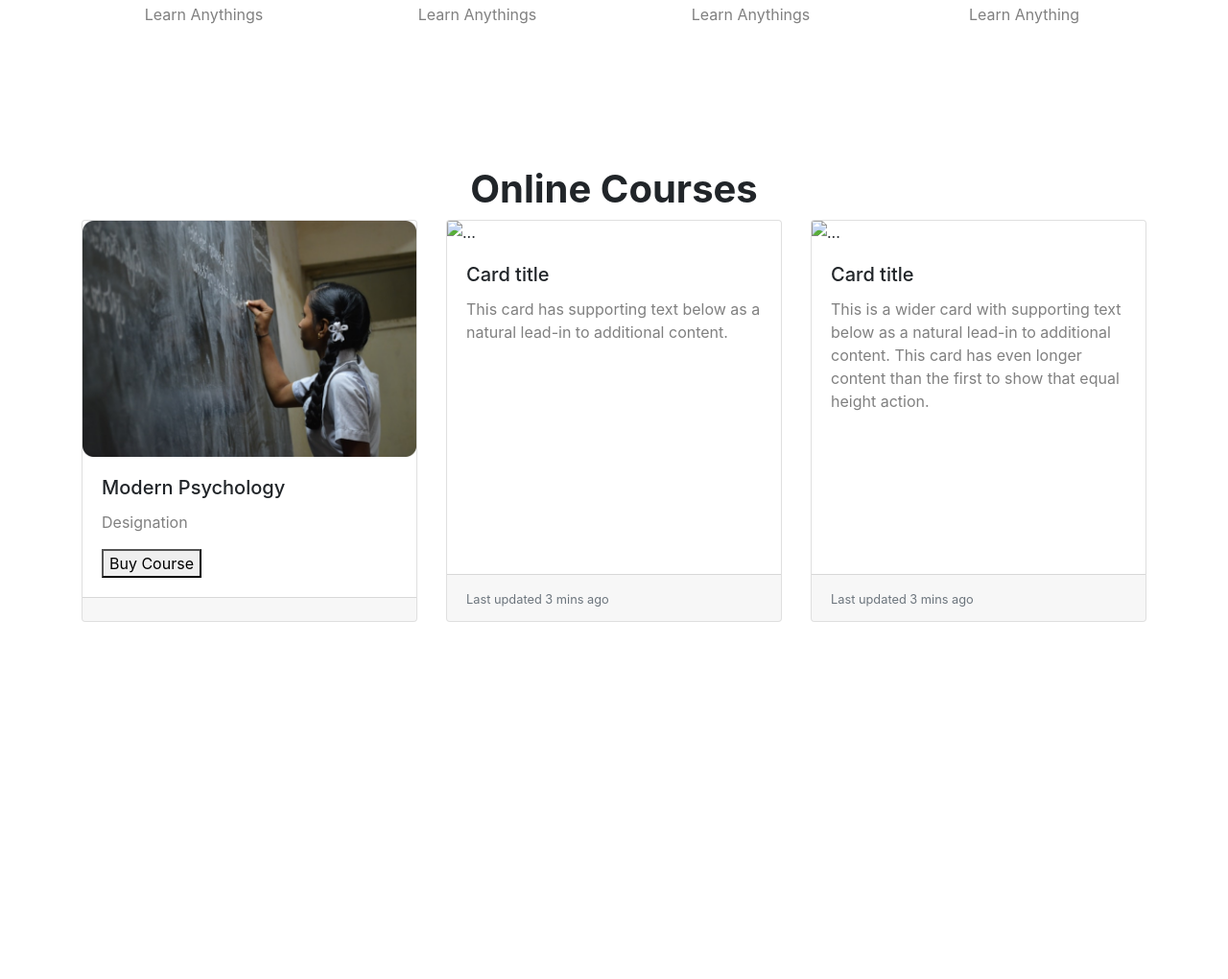
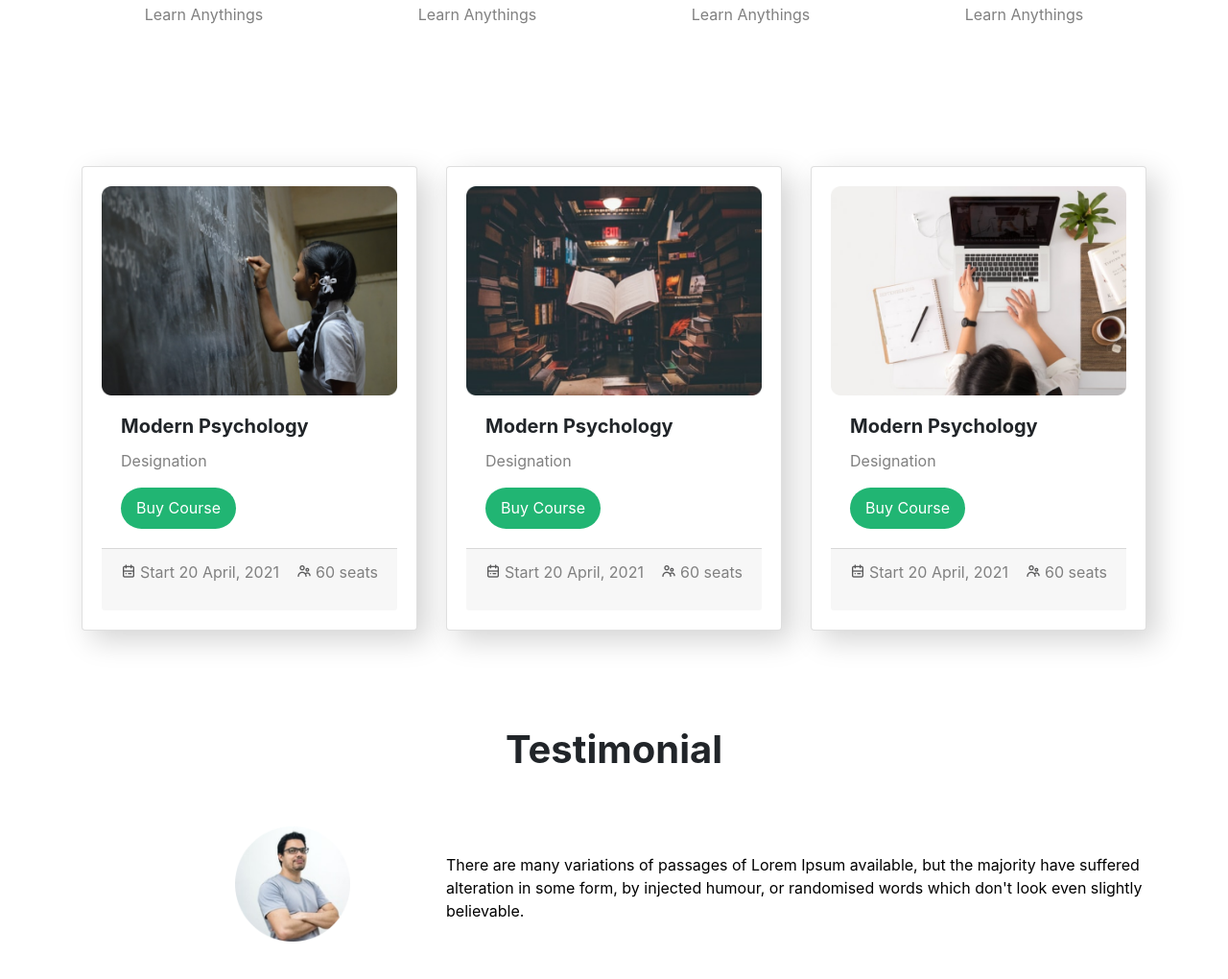
Before and after one commit to Prottoy-Das/e-school-resources, a plain HTML site: page index.html in a window 1280 px wide. Shown: the part 912-1932 px from the top of the page at 96% size. Before the commit the page ends 1660 px from the top, so only its background shows below. Drawn offline with nearby package versions, Linux system fonts and the light colour scheme.

Commit message:
added testimoinal and online course

```diff
--- a/index.html
+++ b/index.html
@@ -23,11 +23,11 @@
         </button>
         <div class="collapse navbar-collapse justify-content-end" id="navbarNav">
           <ul class="navbar-nav">
-            <li class="nav-item active">
-              <a class="nav-link" href="#"><b>Books</b> <span class="sr-only">(current)</span></a>
+            <li class="nav-item ">
+              <a class="nav-link" href="#"><b>Books</b></a>
             </li>
             <li class="nav-item">
-              <a class="nav-link" href="#"><b>Courses</b></a>
+              <a class="nav-link" href="#Courses"><b>Courses</b></a>
             </li>
             <li class="nav-item">
               <a class="nav-link" href="#"><b>Others</b></a>
@@ -47,7 +47,8 @@
       <div class="row d-flex justify-content-between align-item-center">
         <div class="col-sm-12 col-md-5 col-lg-5">
           <h5 style="color: #FD511A;">Are you ready to learn?</h5><br><br>
-          <p style="color: gray;">Lorem ipsum dolor sit amet consectetur, adipisicing elit. Harum nemo perferendis repudiandae voluptatibus maxime sunt.</p><br><br>
+          <p style="color: gray;">Lorem ipsum dolor sit amet consectetur, adipisicing elit. Harum nemo perferendis
+            repudiandae voluptatibus maxime sunt.</p><br><br>
 
           <button class="custom-btn">Get started</button>
 
@@ -65,9 +66,9 @@
     <div class="row">
       <div class="col-md-3">
         <div class="icon-card ">
-            <img src="images/ICON/book.png" alt=""><br><br>
-            <h4>1500+ Topic</h4><br>
-            <p>Learn Anythings</p>
+          <img src="images/ICON/book.png" alt=""><br><br>
+          <h4>1500+ Topic</h4><br>
+          <p>Learn Anythings</p>
 
         </div>
       </div>
@@ -91,7 +92,7 @@
         <div class="icon-card">
           <img src="images/ICON/Students.png" alt=""><br><br>
           <h4>2000+ Student</h4><br>
-          <p>Learn Anything</p>
+          <p>Learn Anythings</p>
 
         </div>
       </div>
@@ -99,47 +100,79 @@
     </div>
   </div>
 
-
-  <div class="container section-2">
-    <h1 style="text-align: center; font-weight: bold;">Online Courses</h1>
+  <div class="container course" id="#Courses">
     <div class="card-deck">
       <div class="card">
-        <img width="100%" src="images/Photos/Morder pyschology.png" class="card-img-top" alt="...">
+        <img src="images/Photos/Morder pyschology.png" class="card-img-top" alt="...">
         <div class="card-body">
-          <h5 class="card-title">Modern Psychology</h5>
+          <h5 class="card-title"><b>Modern Psychology</b></h5>
           <p class="card-text">Designation</p>
-          <button class="">Buy Course</button>
+          <button class="custom-btn">Buy Course</button>
         </div>
-        <div class="card-footer">
+        <div class="card-footer d-flex justify-content-between">
+          <div class="calender">
+            <p><img src="images/ICON/calendar.png" alt="">Start 20 April, 2021</p>
+          </div>
+          <div class="people">
+              <p><img src="images/ICON/people.png" alt="">60 seats</p>
+          </div>
 
         </div>
       </div>
       <div class="card">
-        <img src="..." class="card-img-top" alt="...">
+        <img src="images/Photos/Morder psyc.png" class="card-img-top" alt="...">
         <div class="card-body">
-          <h5 class="card-title">Card title</h5>
-          <p class="card-text">This card has supporting text below as a natural lead-in to additional content.</p>
+          <h5 class="card-title"><b>Modern Psychology</b></h5>
+          <p class="card-text">Designation</p>
+          <button class="custom-btn">Buy Course</button>
         </div>
-        <div class="card-footer">
-          <small class="text-muted">Last updated 3 mins ago</small>
+        <div class="card-footer d-flex justify-content-between">
+          <div class="calender">
+            <p><img src="images/ICON/calendar.png" alt="">Start 20 April, 2021</p>
+          </div>
+          <div class="people">
+            <p><img src="images/ICON/people.png" alt="">60 seats</p>
+          </div>
+
         </div>
       </div>
       <div class="card">
-        <img src="..." class="card-img-top" alt="...">
+        <img src="images/Photos/Morder pychons.png" class="card-img-top" alt="...">
         <div class="card-body">
-          <h5 class="card-title">Card title</h5>
-          <p class="card-text">This is a wider card with supporting text below as a natural lead-in to additional content. This card has even longer content than the first to show that equal height action.</p>
+          <h5 class="card-title"><b>Modern Psychology</b></h5>
+          <p class="card-text">Designation</p>
+          <button class="custom-btn">Buy Course</button>
+
         </div>
-        <div class="card-footer">
-          <small class="text-muted">Last updated 3 mins ago</small>
+        <div class="card-footer d-flex justify-content-between">
+          <div class="calender">
+            <p><img src="images/ICON/calendar.png" alt="">Start 20 April, 2021</p>
+          </div>
+          <div class="people">
+            <p><img src="images/ICON/people.png" alt="">60 seats</p>
+          </div>
+
+
         </div>
       </div>
     </div>
 
   </div>
 
+  <div class="container section2">
+    <h1 style="text-align: center;"><b>Testimonial</b></h1><br><br>
+    <div class="row d-flex justify-content-between align-items-center">
+      <div class="col-md-4">
+        <img class="man-pc" src="images/Photos/Man.png" alt="">
+
+      </div>
+      <div class="col-md-8">
+        <p style="color: black; margin-top: 25px;">There are many variations of passages of Lorem Ipsum available, but the majority have suffered alteration in some form, by injected humour, or randomised words which don't look even slightly believable.</p>
+      </div>
+    </div>
 
 
+  </div>
 
 
 
--- a/style.css
+++ b/style.css
@@ -53,3 +53,34 @@ p{
 .icon-card:hover{
     box-shadow: 10px 10px 30px lightgray;
 }
+
+.card{
+    border: none;
+    border-radius: 11px;
+    box-shadow: 10px 10px 30px lightgray;
+    padding: 20px;
+}
+
+.card-footer img{
+    width: 20px;
+    padding-right: 4px;
+    padding-bottom: 5px;
+}
+
+.card-footer{
+    background-color: white;
+}
+
+.calendar, .people{
+    color: #585859;
+}
+
+.man-pc{
+    width: 120px;
+    height: 120px;
+    border: 50%;
+    margin-left: 160px;
+}
+.section2{
+    height: 200px;
+}
```
